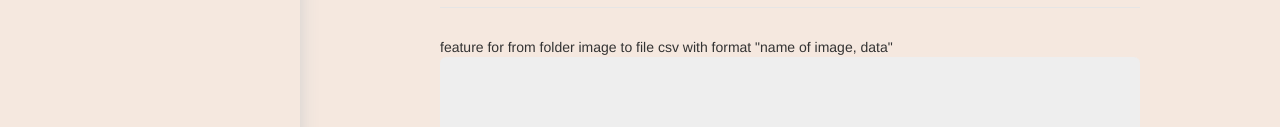
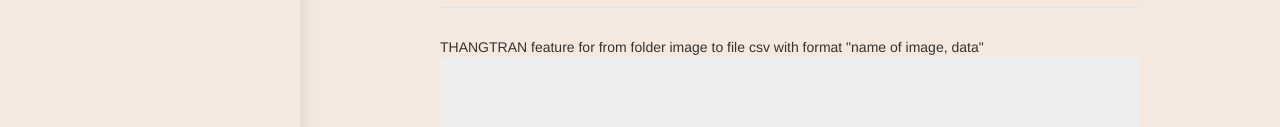
Before and after one commit to 4501104220/team10-ocr.gq, a plain HTML site: page index.html in a window 1280 px wide. Shown: the part 636-763 px from the top of the page. Drawn offline with nearby package versions, Linux system fonts and the light colour scheme.

Commit message:
update file index.html 2

```diff
--- a/index.html
+++ b/index.html
@@ -146,7 +146,7 @@
     </div>
 
 
-    <div> feature for from folder image to file csv with format "name of image, data"</div>
+    <div> THANGTRAN feature for from folder image to file csv with format "name of image, data"</div>
     <div class="jumbotron">
         <div id="step1_dir">
             <input type="file" id="imageLoader_dir" style="display:none"/>
```
